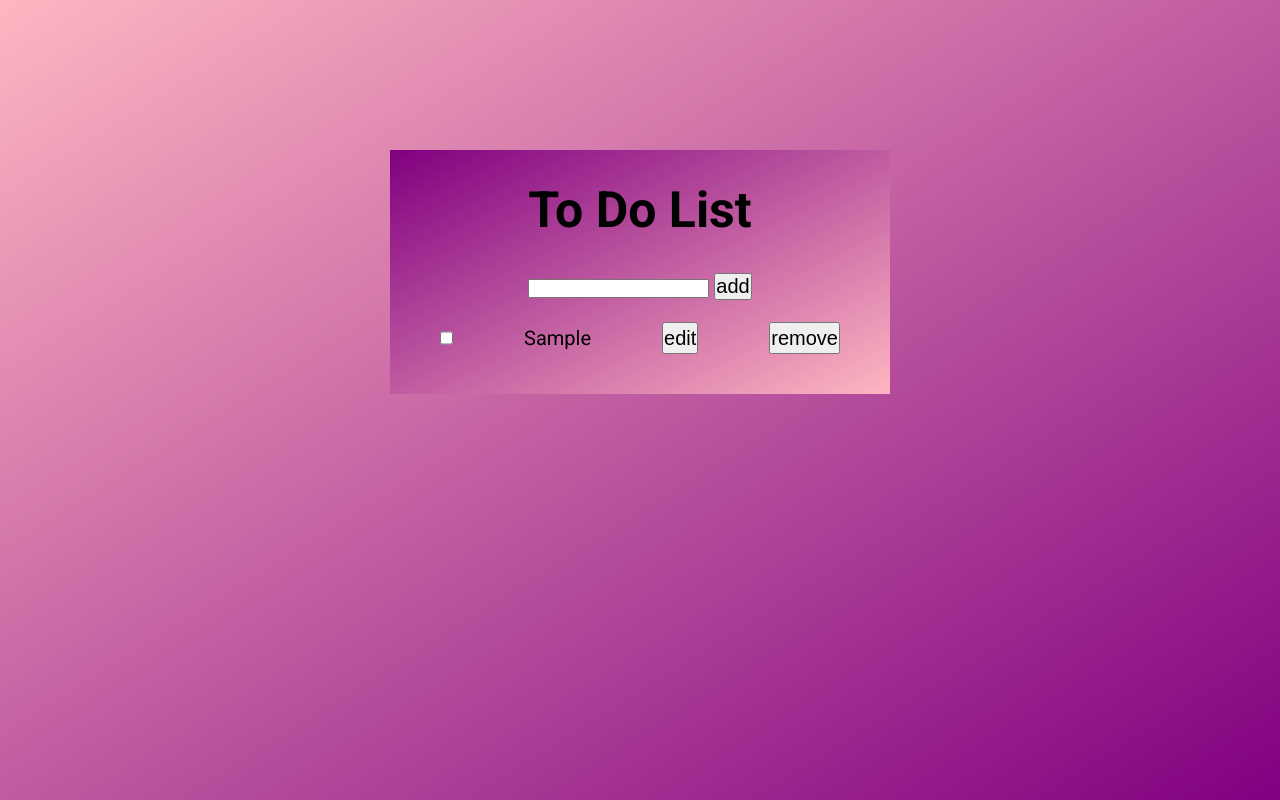
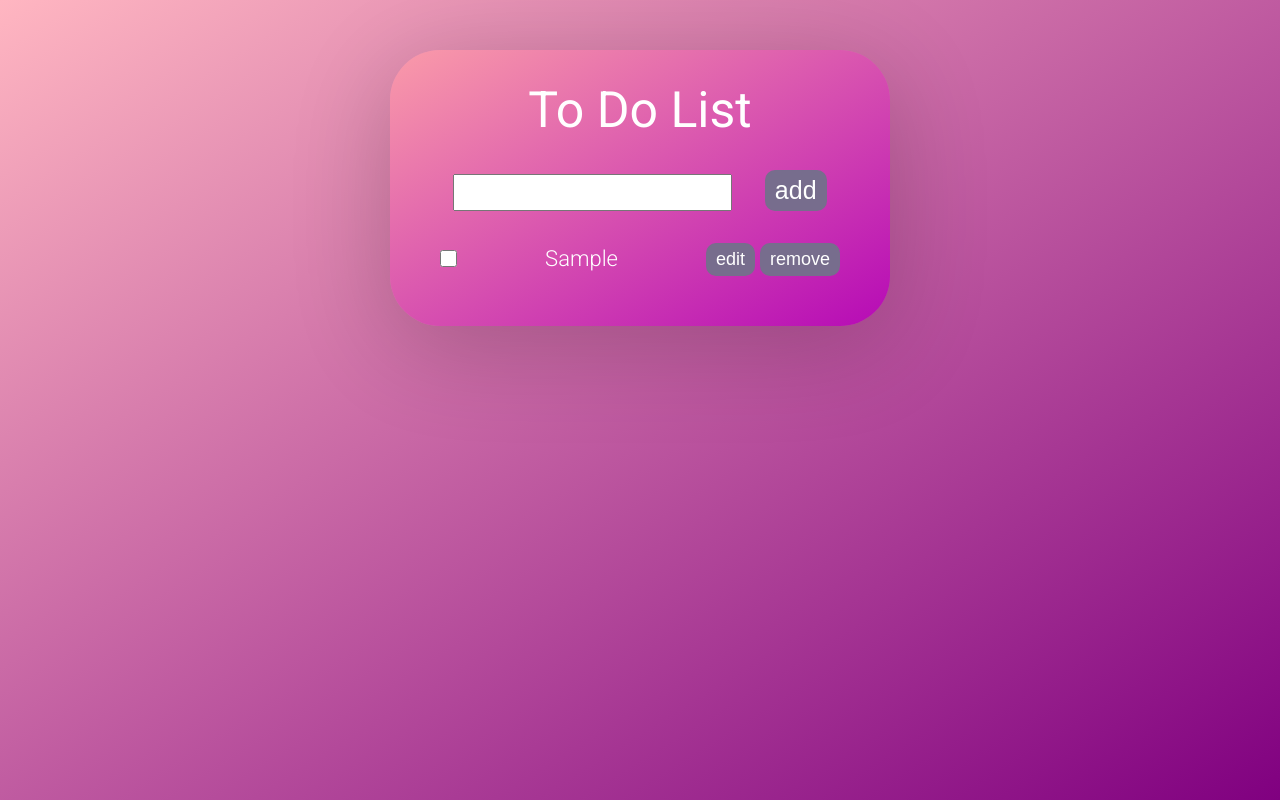
Before and after one commit to jakubkleczek/ToDoList, a plain HTML site: page index.html in a window 1280 px wide. Both pictures are taken after typing "Sample" into the empty fields and a click on the button "add". Drawn offline with Linux system fonts and the light colour scheme.

Commit message:
change style.css

```diff
--- a/index.html
+++ b/index.html
@@ -4,7 +4,7 @@
     <meta charset="UTF-8">
     <meta http-equiv="X-UA-Compatible" content="IE=edge">
     <meta name="viewport" content="width=device-width, initial-scale=1.0">
-    <link href="https://fonts.googleapis.com/css2?family=Roboto:wght@300;400;700&display=swap" rel="stylesheet">
+    <link href="https://fonts.googleapis.com/css2?family=Roboto:wght@100;300;400;700&display=swap" rel="stylesheet">
     <link rel="stylesheet" href="style.css">
     <title>ToDoList</title>
 </head>
--- a/script.js
+++ b/script.js
@@ -25,8 +25,10 @@ function displayToDoList() {
         li.innerHTML = `
         <input type="checkbox" id="checkbox">
         <span id="todoitem">${toDoList[i]}</span>
-        <button id="editbtn">edit</button>
-        <button id="rmbtn">remove</button>
+        <div id="btns">
+            <button id="editbtn">edit</button>
+            <button id="rmbtn">remove</button>
+        </div>
         `
         ul.appendChild(li);
     }
--- a/style.css
+++ b/style.css
@@ -11,20 +11,21 @@ html {
 
 body {
     font-family: 'Roboto', sans-serif;
-    font-weight: 400;
     line-height: 1.6;
+    color: #fff;
     background-image: linear-gradient(to right bottom, lightpink, purple);
     background-size: cover;
     background-repeat: no-repeat;
 }
 
 .container {
-    background-image: linear-gradient(to right bottom, purple, lightpink);
-    font-size: 2rem;
+    background-image: linear-gradient(to right bottom, rgb(250, 155, 169), rgb(182, 10, 182));
     padding: 2rem 5rem;
     width: 40rem;
-    margin: 15rem auto;
+    margin: 5rem auto;
     text-align: center;
+    border-radius: 5rem;
+    box-shadow: 0 2rem 10rem rgba(0,0,0, .2);
 
     display: flex;
     flex-direction: column;
@@ -34,19 +35,21 @@ body {
 
 h1 {
     font-size: 5rem;
+    font-weight: 400;
+}
 
+.container__list {
+    font-weight: 300;
 }
 
 #input {
-
-}
-
-#addtn {
-
+    margin-right: 3rem;
+    padding: .5rem;
+    font-size: 2rem;
 }
 
 #list {
-   margin: 2rem 0;
+   margin: 3rem 0;
 }
 
 li {
@@ -55,16 +58,34 @@ li {
     margin: 2rem 0;
 
     display: flex;
-
     justify-content: space-between;
+    align-items: center;
 }
 
 #checkbox {
-
+    height: 1.7rem;
+    width: 1.7rem;
 }
 
 #todoitem {
+    font-size: 2.2rem;
+}
 
+button {
+    font-size: 1.8rem;
+    text-transform: ;
+    background-color: rgb(119, 109, 141);
+    border: none;
+    padding: .6rem 1rem;
+    border-radius: 1rem;
+    color: #fff;
+    font-weight: 100;
+
+    cursor: pointer;
+}
+
+#addbtn {
+    font-size: 2.5rem;
 }
 
 #editbtn {
@@ -74,7 +95,3 @@ li {
 #rmbtn {
 
 }
-
-button {
-    font-size: 2rem;
-}
```
